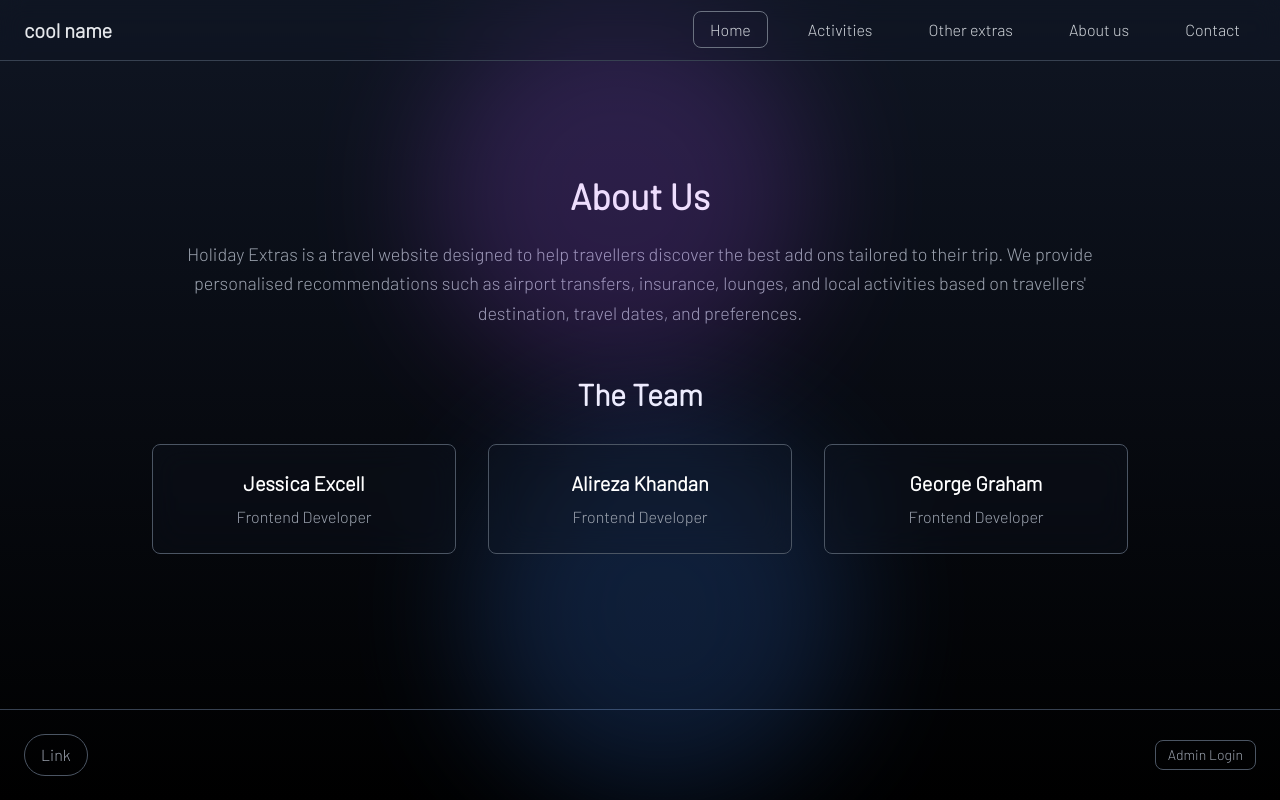
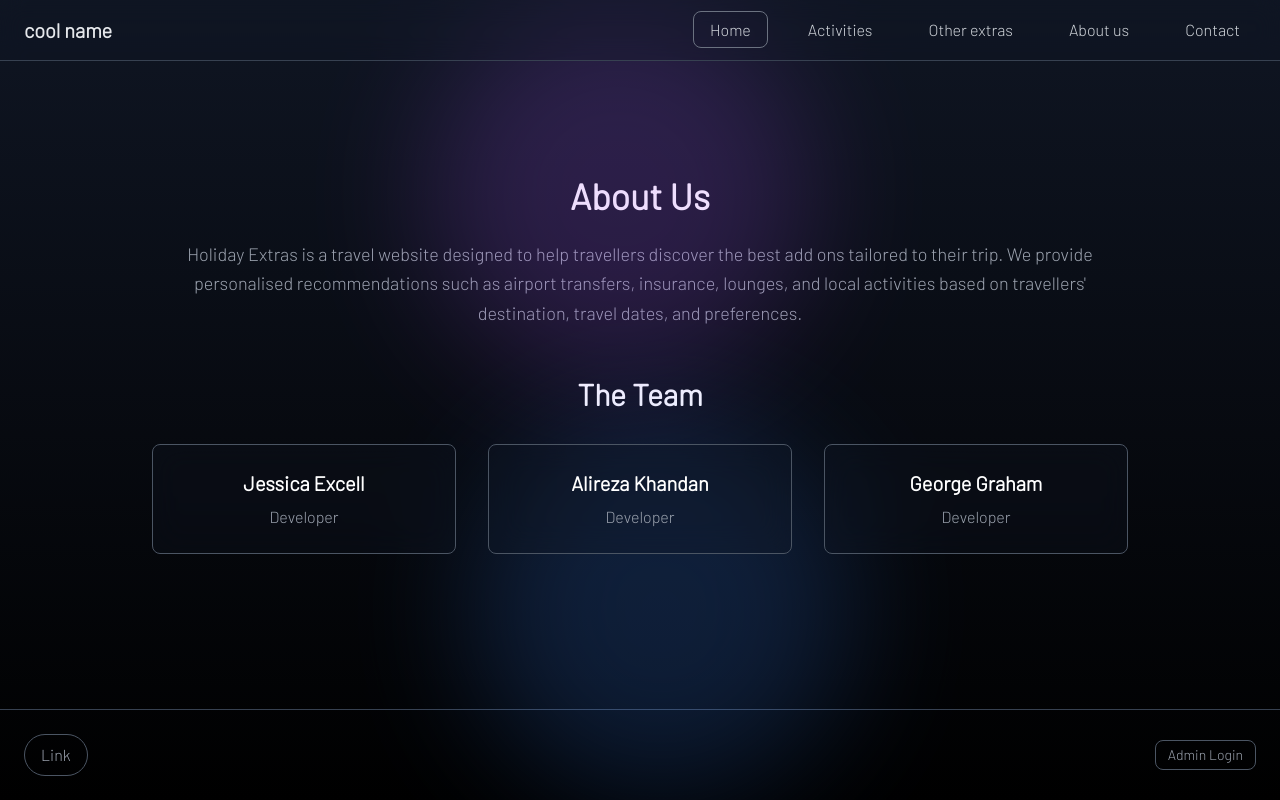
Before and after one commit to jess-excell/hackabury-submission, a Django app: page /about/ in a window 1280 px wide. Run offline with Django 5.2, Linux system fonts and the light colour scheme; some libraries are stand-ins or nearby versions.

Commit message:
small fix

```diff
--- a/theApp/templates/about.html
+++ b/theApp/templates/about.html
@@ -13,15 +13,15 @@
     <div class="grid grid-cols-1 md:grid-cols-3 gap-8 mt-8">
         <div class="border border-gray-600 p-6 rounded-lg bg-gray-900/30 backdrop-blur-lg">
             <h3 class="text-xl font-bold text-white">Jessica Excell</h3>
-            <p class="text-gray-400 mt-2">Frontend Developer</p>
+            <p class="text-gray-400 mt-2">Developer</p>
         </div>
         <div class="border border-gray-600 p-6 rounded-lg bg-gray-900/30 backdrop-blur-lg">
             <h3 class="text-xl font-bold text-white">Alireza Khandan</h3>
-            <p class="text-gray-400 mt-2">Frontend Developer</p>
+            <p class="text-gray-400 mt-2">Developer</p>
         </div>
         <div class="border border-gray-600 p-6 rounded-lg bg-gray-900/30 backdrop-blur-lg">
             <h3 class="text-xl font-bold text-white">George Graham</h3>
-            <p class="text-gray-400 mt-2">Frontend Developer</p>
+            <p class="text-gray-400 mt-2">Developer</p>
         </div>
     </div>
 </section>
```
